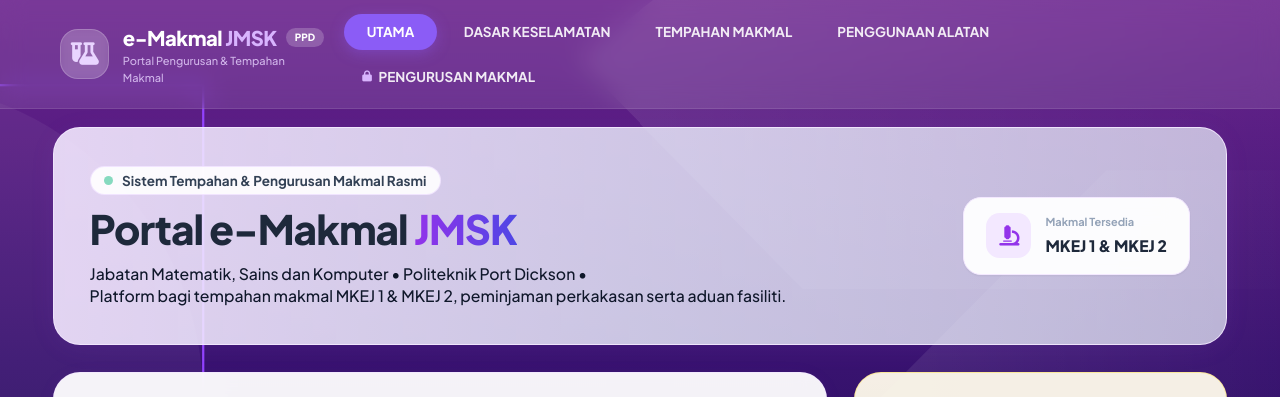
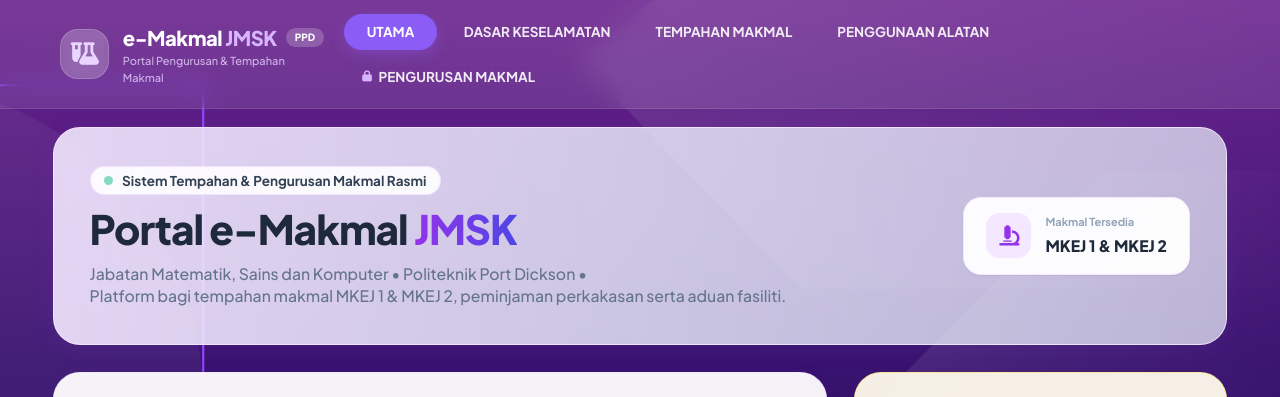
Before and after one commit to msproject-my/e-makmal_JMSK, a plain HTML site: page index.html in a window 1280 px wide. Shown: the top 397 px of the page. Drawn offline with nearby package versions, Linux system fonts and the light colour scheme.

Commit message:
Change paragraph text color in index.html
Updated paragraph text color for better readability.

```diff
--- a/index.html
+++ b/index.html
@@ -181,7 +181,7 @@
                         <h1 class="text-2xl sm:text-3xl lg:text-4xl font-black text-slate-800 tracking-tight leading-tight">
                             Portal e-Makmal <span class="bg-gradient-to-r from-purple-600 to-indigo-600 bg-clip-text text-transparent">JMSK</span>
                         </h1>
-                        <p class="text-xs sm:text-sm text-slate-900 leading-relaxed font-medium">
+                        <p class="text-xs sm:text-sm text-slate-500 leading-relaxed font-medium">
                             Jabatan Matematik, Sains dan Komputer • Politeknik Port Dickson •
                         <br>Platform bagi tempahan makmal MKEJ 1 & MKEJ 2, peminjaman perkakasan serta aduan fasiliti.
                         </p>
```
